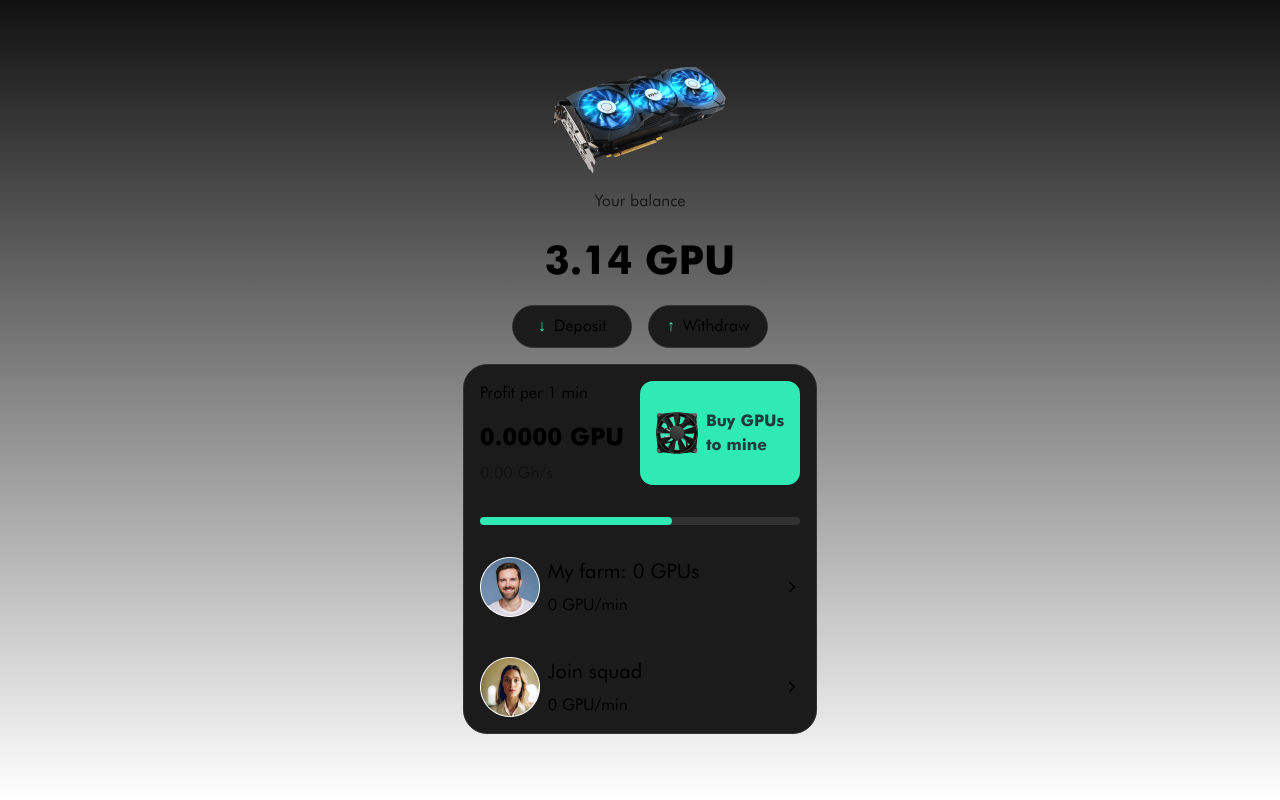
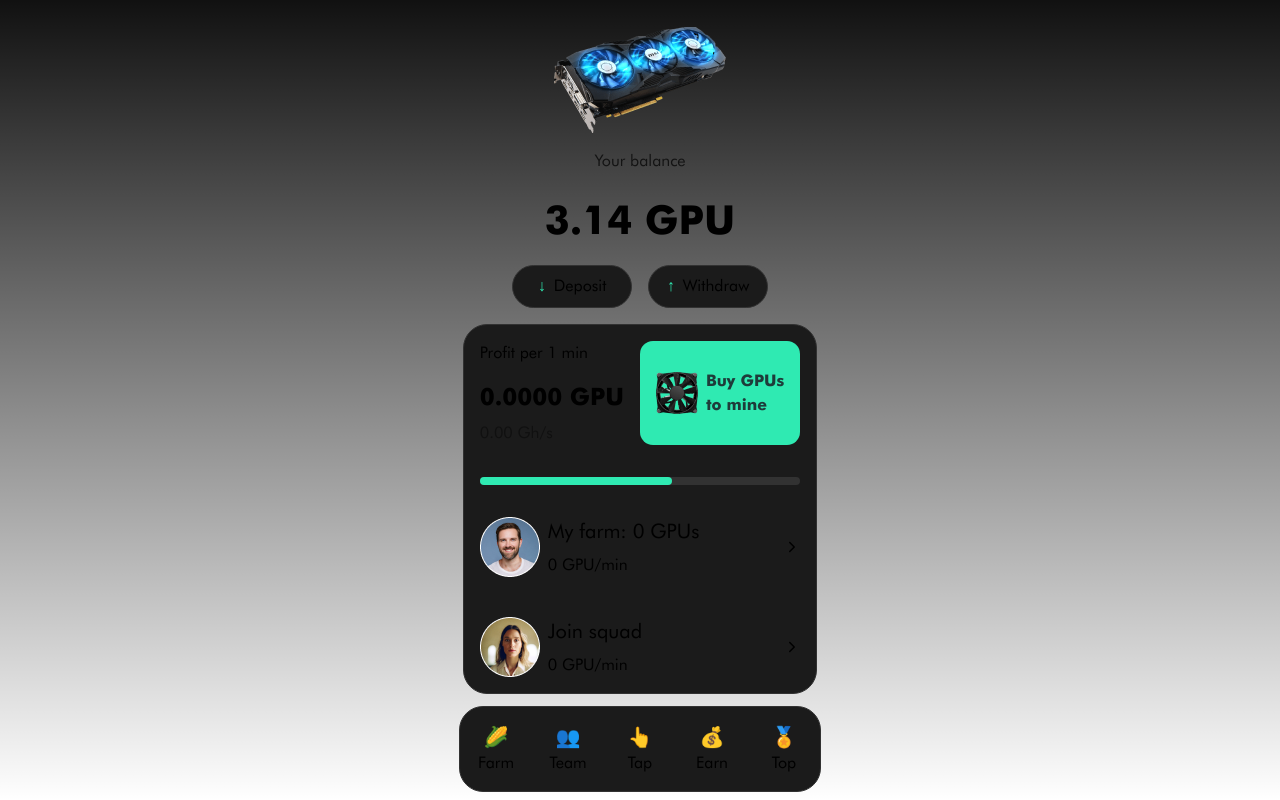
Before and after one commit to ndoubleu/tappapp, a Next.js app: page / in a window 1280 px wide. Built offline with nearby package versions, Linux system fonts and the light colour scheme.

Commit message:
chore: footer

```diff
--- a/package.json
+++ b/package.json
@@ -21,7 +21,7 @@
     "eslint": "^8",
     "eslint-config-next": "14.2.5",
     "postcss": "^8",
-    "tailwindcss": "^3.4.1",
+    "tailwindcss": "^3.4.7",
     "typescript": "^5"
   }
 }
--- /dev/null
+++ b/src/common/footer.tsx
@@ -0,0 +1,28 @@
+export default function Footer() {
+  return (
+    <div className="fixed bottom-2 flex flex-col items-center w-full">
+        <div className="grid grid-cols-5 grid-rows-[1fr] bg-block rounded-[24px] border border-blockActive">
+            <div className="flex flex-col items-center w-[72px] rounded-[24px] cursor-pointer hover:bg-blockActive p-4">
+                <span className="text-xl">🌽</span>
+                <span className="text-base">Farm</span>
+            </div>
+            <div className="flex flex-col items-center w-[72px] rounded-[24px] cursor-pointer hover:bg-blockActive p-4">
+                <span className="text-xl">👥</span>
+                <span className="text-base">Team</span>
+            </div>
+            <div className="flex flex-col items-center w-[72px] rounded-[24px] cursor-pointer hover:bg-blockActive p-4">
+                <span className="text-xl">👆</span>
+                <span className="text-base">Tap</span>
+            </div>
+            <div className="flex flex-col items-center w-[72px] rounded-[24px] cursor-pointer hover:bg-blockActive p-4">
+                <span className="text-xl">💰</span>
+                <span className="text-base">Earn</span>
+            </div>
+            <div className="flex flex-col items-center w-[72px] rounded-[24px] cursor-pointer hover:bg-blockActive p-4">
+                <span className="text-xl">🏅</span>
+                <span className="text-base">Top</span>
+            </div>
+        </div>
+    </div>
+  );
+}
--- a/src/components/main/index.tsx
+++ b/src/components/main/index.tsx
@@ -7,8 +7,9 @@ import { IoIosArrowForward } from "react-icons/io";
 export default function Main() {
   return (
     <main
-      className='w-screen min-h-screen flex flex-col items-center justify-center select-none'
+      className='h-[calc(100vh-80px)] flex flex-col items-center justify-center select-none overflow-y-scroll'
     >
+     <div className="flex flex-col items-center gap-4">
         <div className="flex flex-col items-center gap-4">
             <Image src={GPU} alt="GPU" draggable={false}/>
             <span className="opacity-70 font-regular">Your balance</span>
@@ -21,6 +22,7 @@ export default function Main() {
                 <div className="bg-block p-4 border border-blockActive rounded w-[120px] h-[43px] rounded-[21.5px] flex flex-nowrap justify-center items-center cursor-pointer gap-2">
                     <span className="font-bold text-primary">&uarr;</span>
                     <span>Withdraw</span>
+                </div>
             </div>
         </div>
         <div className="bg-block border border-blockActive rounded flex flex-col w-full rounded-[24px]">
--- a/src/pages/_document.tsx
+++ b/src/pages/_document.tsx
@@ -1,9 +1,10 @@
+import Footer from "@/common/footer";
 import { Html, Head, Main, NextScript } from "next/document";
 export default function Document() {
   return (
     <Html lang="en">
-      <Head />
-      <body className="bg-background font-futura font-regular">
+      <Head/>
+      <body className="bg-background font-futura font-regular min-h-screen w-screen">
         <Main />
         <NextScript />
       </body>
--- a/src/pages/index.tsx
+++ b/src/pages/index.tsx
@@ -1,7 +1,11 @@
+import Footer from '@/common/footer'
 import Main from '@/components/main'
 
 export default function Home() {
   return (
+    <>
     <Main/>
+    <Footer/>
+    </>
   )
 }
--- a/tailwind.config.ts
+++ b/tailwind.config.ts
@@ -2,9 +2,7 @@ import type { Config } from "tailwindcss";
 
 const config: Config = {
   content: [
-    "./src/pages/**/*.{js,ts,jsx,tsx,mdx}",
-    "./src/components/**/*.{js,ts,jsx,tsx,mdx}",
-    "./src/app/**/*.{js,ts,jsx,tsx,mdx}",
+    "./src/**/*.{js,jsx,ts,tsx}",
   ],
   theme: {
     extend: {
```
Also changed, not shown: 1 other file (tests, documents, lock files or other folders). Lines whose indentation alone changed are shown as unchanged.
